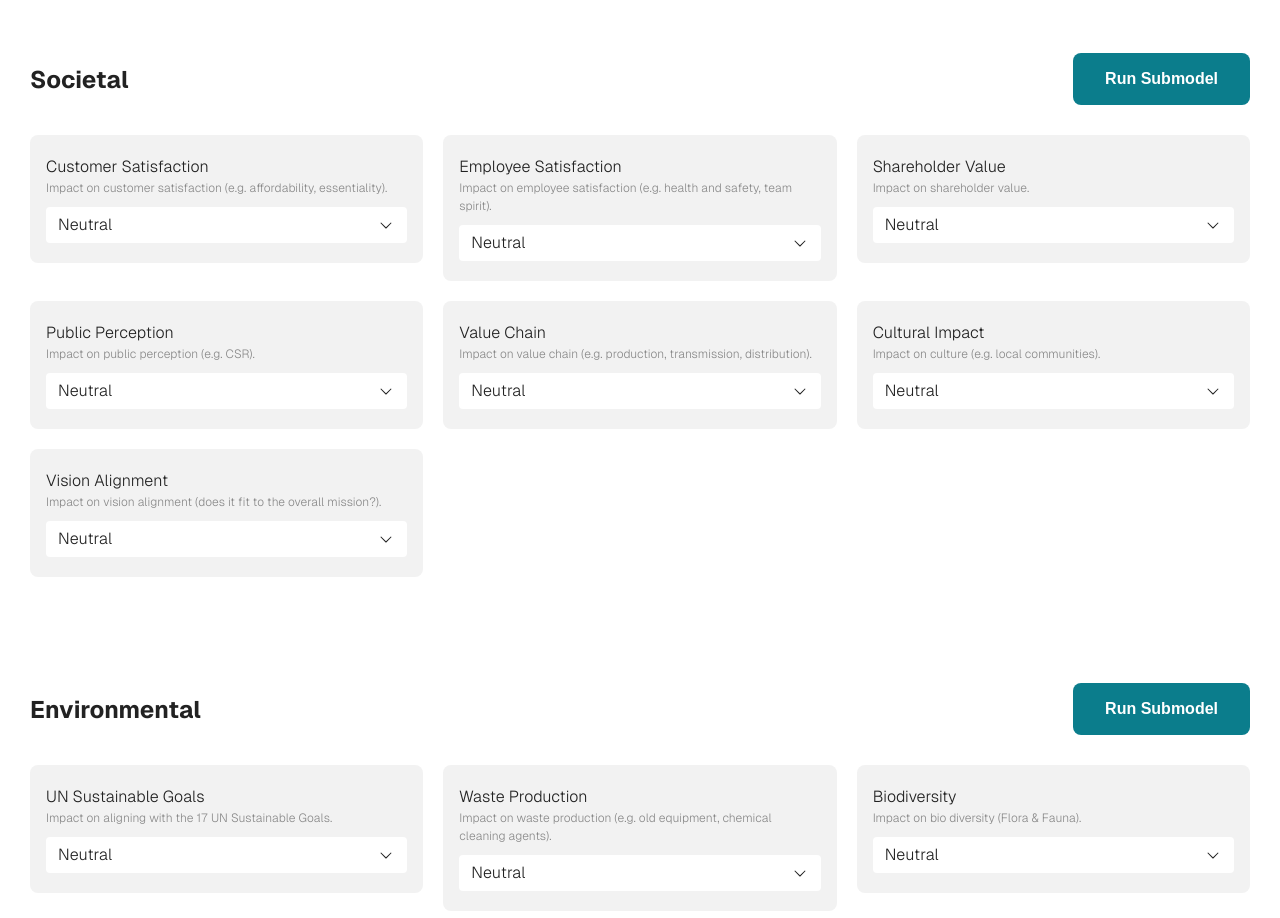
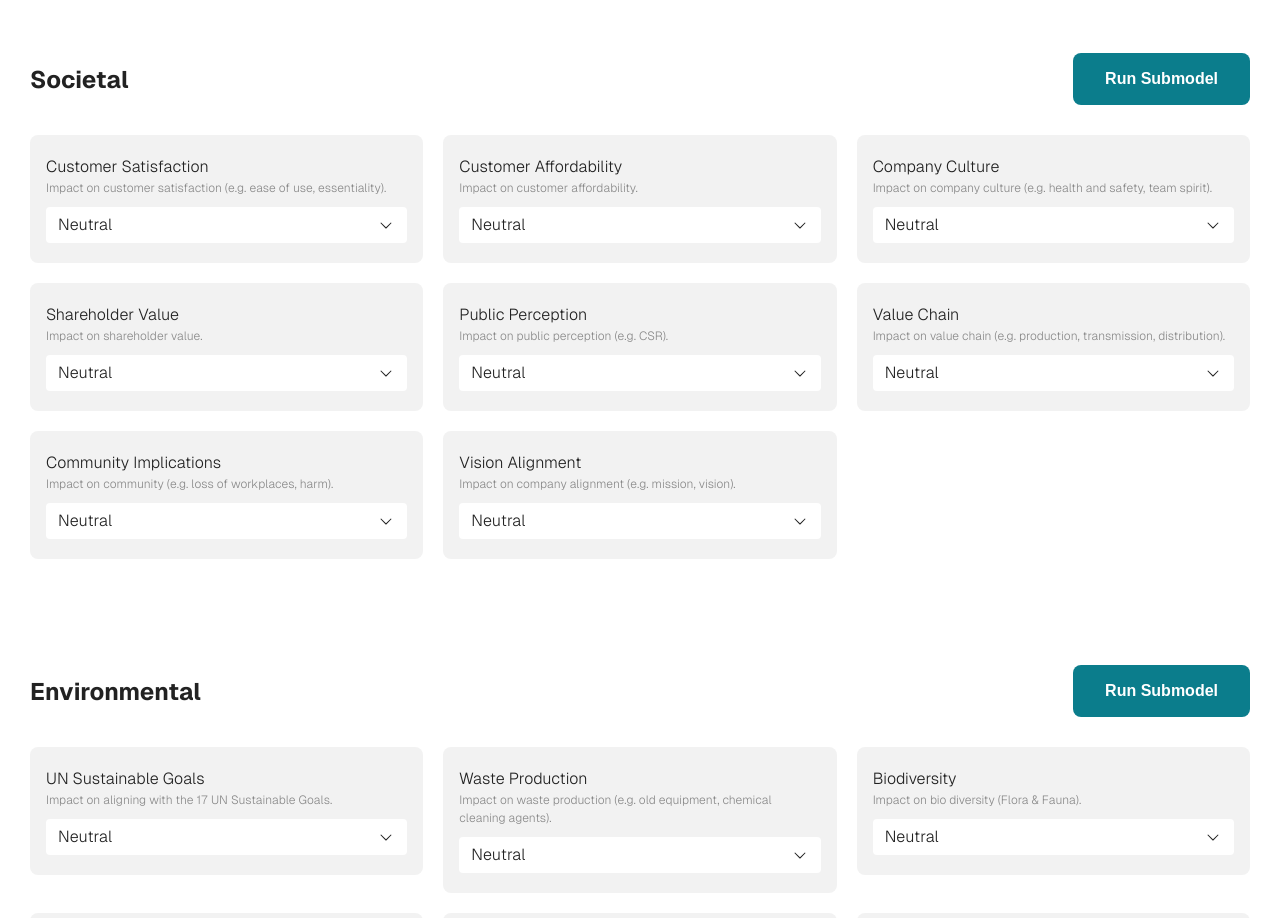
Before and after one commit to fabian-weiss/cost-benefit-model-verbund, a Next.js app: page / in a window 1280 px wide. Shown: the part 1540-2458 px from the top of the page. Built offline with nearby package versions, Linux system fonts and the light colour scheme.

Commit message:
improve societal inputs

```diff
--- a/src/enums/SocietalInputEnum.ts
+++ b/src/enums/SocietalInputEnum.ts
@@ -1,9 +1,11 @@
 export enum SocietalInputEnum {
   CUSTOMER_SATISFACTION = "Customer Satisfaction",
-  EMPLOYEE_SATISFACTION = "Employee Satisfaction",
-  CULTURAL_IMPACT = "Cultural Impact",
+  CUSTOMER_AFFORDABILITY = "Customer Affordability",
+  COMPANY_CULTURE = "Company Culture",
+  COMMUNITY_IMPLICATIONS = "Community Implications", // Former "Cultural Impact" but that could have been misleading due to "Company Culture"
   VALUE_CHAIN = "Value Chain",
   SHAREHOLDER_VALUE = "Shareholder Value",
-  VISION_ALIGNMENT = "Vision Alignment",
+  GUIDING_PRINCIPLES_ALIGNMENT = "Vision Alignment",
   PUBLIC_PERCEPTION = "Public Perception",
+  WORKPLACE_CREATION = "Workplace Creation",
 }
--- a/src/models/societal-model/societal-model.ts
+++ b/src/models/societal-model/societal-model.ts
@@ -6,26 +6,30 @@ import { round } from "mathjs";
 
 export const societalModel = (inputs: SocietalInputs): SocietalResults => {
   const weights: SocietalWeights = {
-    valueChain: 0.2,
+    customerSatisfaction: 0.2,
+    customerAffordability: 0.1,
+    companyCulture: 0.1,
+    communityImplications: 0.1,
+    valueChain: 0.1,
     shareholderValue: 0.1,
-    visionAlignment: 0.1,
-    culturalImpact: 0.1,
+    guidingPrinciplesAlignment: 0.1,
     publicPerception: 0.1,
-    customerSatisfaction: 0.1,
-    employeeSatisfaction: 0.1,
+    workplaceCreation: 0.1,
   };
 
   //console.log(`inputs are: ${JSON.stringify(inputs)}`);
 
   // Initialize weighted scores
   const weightedScores: SocietalInputs = {
+    customerSatisfaction: 0,
+    customerAffordability: 0,
+    companyCulture: 0,
+    communityImplications: 0,
     valueChain: 0,
     shareholderValue: 0,
-    visionAlignment: 0,
-    culturalImpact: 0,
+    guidingPrinciplesAlignment: 0,
     publicPerception: 0,
-    customerSatisfaction: 0,
-    employeeSatisfaction: 0,
+    workplaceCreation: 0,
   };
 
   // Calculate individual weighted scores
--- a/src/providers/societal-model-provider.tsx
+++ b/src/providers/societal-model-provider.tsx
@@ -21,13 +21,15 @@ function SocietalModelProvider({ children }: { children: React.ReactNode }) {
     SocietalResults | undefined
   >();
   const [societalInputs, setSocietalInputs] = useState<SocietalInputs>({
+    customerSatisfaction: 0,
+    customerAffordability: 0,
+    companyCulture: 0,
+    communityImplications: 0,
     valueChain: 0,
     shareholderValue: 0,
-    visionAlignment: 0,
-    culturalImpact: 0,
+    guidingPrinciplesAlignment: 0,
     publicPerception: 0,
-    customerSatisfaction: 0,
-    employeeSatisfaction: 0,
+    workplaceCreation: 0,
   });
 
   const setSocietalInput = (inputType: SocietalInputEnum, input: number) => {
@@ -35,11 +37,20 @@ function SocietalModelProvider({ children }: { children: React.ReactNode }) {
       case SocietalInputEnum.CUSTOMER_SATISFACTION:
         setSocietalInputs((prev) => ({ ...prev, customerSatisfaction: input }));
         break;
-      case SocietalInputEnum.EMPLOYEE_SATISFACTION:
-        setSocietalInputs((prev) => ({ ...prev, employeeSatisfaction: input }));
+      case SocietalInputEnum.CUSTOMER_AFFORDABILITY:
+        setSocietalInputs((prev) => ({
+          ...prev,
+          customerAffordability: input,
+        }));
         break;
-      case SocietalInputEnum.CULTURAL_IMPACT:
-        setSocietalInputs((prev) => ({ ...prev, culturalImpact: input }));
+      case SocietalInputEnum.COMPANY_CULTURE:
+        setSocietalInputs((prev) => ({ ...prev, companyCulture: input }));
+        break;
+      case SocietalInputEnum.COMMUNITY_IMPLICATIONS:
+        setSocietalInputs((prev) => ({
+          ...prev,
+          communityImplications: input,
+        }));
         break;
       case SocietalInputEnum.VALUE_CHAIN:
         setSocietalInputs((prev) => ({ ...prev, valueChain: input }));
@@ -47,11 +58,17 @@ function SocietalModelProvider({ children }: { children: React.ReactNode }) {
       case SocietalInputEnum.SHAREHOLDER_VALUE:
         setSocietalInputs((prev) => ({ ...prev, shareholderValue: input }));
         break;
-      case SocietalInputEnum.VISION_ALIGNMENT:
-        setSocietalInputs((prev) => ({ ...prev, visionAlignment: input }));
+      case SocietalInputEnum.GUIDING_PRINCIPLES_ALIGNMENT:
+        setSocietalInputs((prev) => ({
+          ...prev,
+          guidingPrinciplesAlignment: input,
+        }));
         break;
       case SocietalInputEnum.PUBLIC_PERCEPTION:
         setSocietalInputs((prev) => ({ ...prev, publicPerception: input }));
+        break;
+      case SocietalInputEnum.WORKPLACE_CREATION:
+        setSocietalInputs((prev) => ({ ...prev, workplaceCreation: input }));
         break;
     }
   };
--- a/src/sections/SocietalSection.tsx
+++ b/src/sections/SocietalSection.tsx
@@ -23,9 +23,9 @@ function SocietalSection() {
     {
       id: "customerSatisfaction",
       inputHeader: {
-        label: "Customer Satisfaction",
+        label: SocietalInputEnum.CUSTOMER_SATISFACTION,
         description:
-          "Impact on customer satisfaction (e.g. affordability, essentiality).",
+          "Impact on customer satisfaction (e.g. ease of use, essentiality).",
       },
       dropdownFields: [
         {
@@ -46,24 +46,48 @@ function SocietalSection() {
       ],
     },
     {
-      id: "employeeSatisfaction",
+      id: "customerAffordability",
       inputHeader: {
-        label: "Employee Satisfaction",
-        description:
-          "Impact on employee satisfaction (e.g. health and safety, team spirit).",
+        label: SocietalInputEnum.CUSTOMER_AFFORDABILITY,
+        description: "Impact on customer affordability.",
       },
       dropdownFields: [
         {
-          id: "employeeSatisfaction",
+          id: "customerAffordability",
           onSelect(entry: DropdownEntryType) {
             societalModelContext.setSocietalInput(
-              SocietalInputEnum.EMPLOYEE_SATISFACTION,
+              SocietalInputEnum.CUSTOMER_AFFORDABILITY,
               impactToNumber(entry.impact)
             );
           },
           selectedEntry: {
             impact: numberToImpact(
-              societalModelContext.societalInputs.employeeSatisfaction
+              societalModelContext.societalInputs.customerAffordability
+            ),
+          },
+          entries: impactEntries,
+        },
+      ],
+    },
+    {
+      id: "companyCulture",
+      inputHeader: {
+        label: SocietalInputEnum.COMPANY_CULTURE,
+        description:
+          "Impact on company culture (e.g. health and safety, team spirit).",
+      },
+      dropdownFields: [
+        {
+          id: "companyCulture",
+          onSelect(entry: DropdownEntryType) {
+            societalModelContext.setSocietalInput(
+              SocietalInputEnum.COMPANY_CULTURE,
+              impactToNumber(entry.impact)
+            );
+          },
+          selectedEntry: {
+            impact: numberToImpact(
+              societalModelContext.societalInputs.companyCulture
             ),
           },
           entries: impactEntries,
@@ -144,23 +168,23 @@ function SocietalSection() {
       ],
     },
     {
-      id: "culturalImpact",
+      id: "communityImplications",
       inputHeader: {
-        label: "Cultural Impact",
-        description: "Impact on culture (e.g. local communities).",
+        label: SocietalInputEnum.COMMUNITY_IMPLICATIONS,
+        description: "Impact on community (e.g. loss of workplaces, harm).",
       },
       dropdownFields: [
         {
-          id: "culturalImpact",
+          id: "communityImplications",
           onSelect(entry: DropdownEntryType) {
             societalModelContext.setSocietalInput(
-              SocietalInputEnum.CULTURAL_IMPACT,
+              SocietalInputEnum.COMMUNITY_IMPLICATIONS,
               impactToNumber(entry.impact)
             );
           },
           selectedEntry: {
             impact: numberToImpact(
-              societalModelContext.societalInputs.culturalImpact
+              societalModelContext.societalInputs.communityImplications
             ),
           },
           entries: impactEntries,
@@ -169,24 +193,23 @@ function SocietalSection() {
     },
 
     {
-      id: "visionAlignment",
+      id: "guidingPrinciplesAlignment",
       inputHeader: {
-        label: "Vision Alignment",
-        description:
-          "Impact on vision alignment (does it fit to the overall mission?).",
+        label: SocietalInputEnum.GUIDING_PRINCIPLES_ALIGNMENT,
+        description: "Impact on company alignment (e.g. mission, vision).",
       },
       dropdownFields: [
         {
-          id: "visionAlignment",
+          id: "guidingPrinciplesAlignment",
           onSelect(entry: DropdownEntryType) {
             societalModelContext.setSocietalInput(
-              SocietalInputEnum.VISION_ALIGNMENT,
+              SocietalInputEnum.GUIDING_PRINCIPLES_ALIGNMENT,
               impactToNumber(entry.impact)
             );
           },
           selectedEntry: {
             impact: numberToImpact(
-              societalModelContext.societalInputs.visionAlignment
+              societalModelContext.societalInputs.guidingPrinciplesAlignment
             ),
           },
           entries: impactEntries,
```
Also changed, not shown: src/components/result-lists/SocietalResultsList.tsx (+39 -12 lines), src/types/societal/societal-inputs.ts (+5 -3 lines), todo.txt (added).
